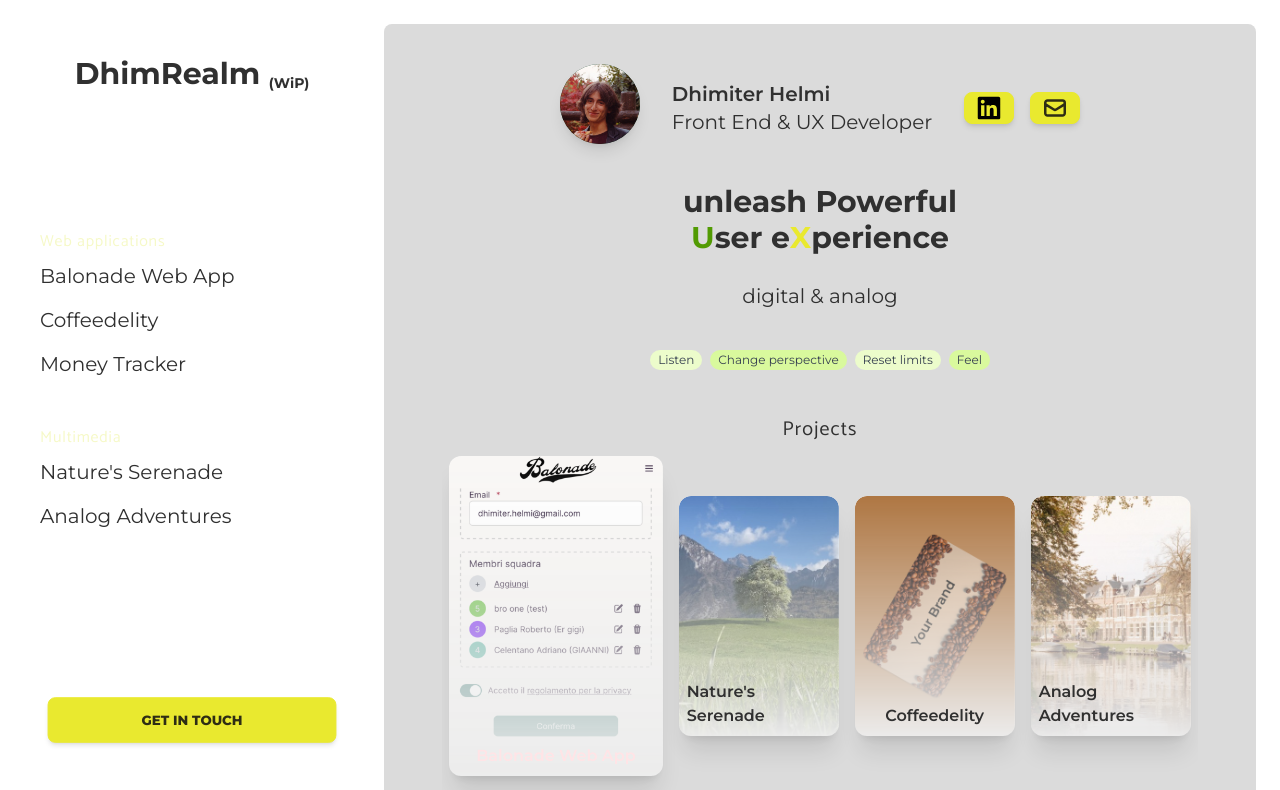
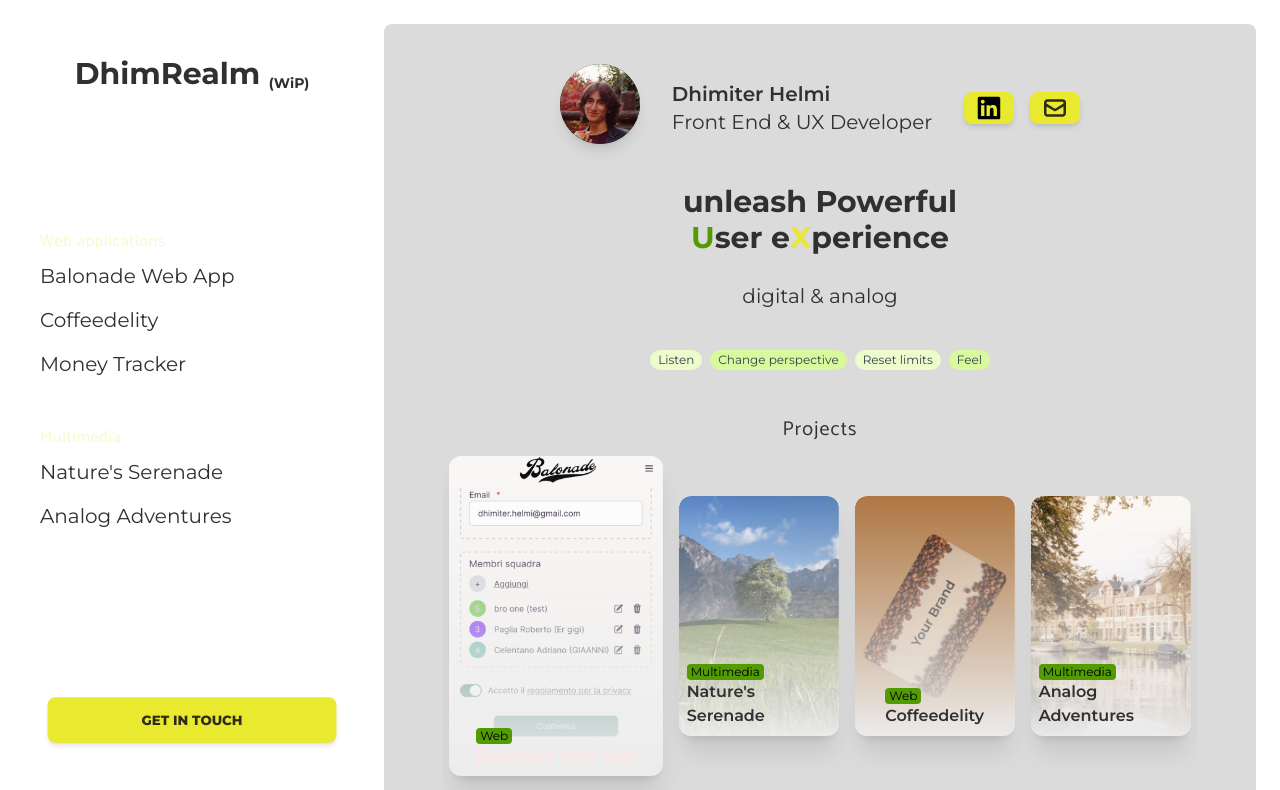
Before and after one commit to dhimiterPoison/dhimiterhelmi-old, a Next.js app: page / in a window 1280 px wide. Shown: the top 790 px of the page. Built offline with nearby package versions, Linux system fonts and the light colour scheme.

Commit message:
testing category chips on carousel cards

```diff
--- a/app/components/MyCarousel.tsx
+++ b/app/components/MyCarousel.tsx
@@ -28,22 +28,37 @@ const cards = [
         id: 1,
         path: 'balonade',
         title: 'Balonade Web App',
+        category: 'Web',
         img: BalonadeHomescreen,
     },
     {
         id: 2,
         path: 'natures-serenade',
         title: "Nature's Serenade",
+        category: 'Multimedia',
         img: NaturesSerenadeImage,
     },
-	{ id: 3, path: 'coffee-card', title: 'Coffeedelity', img: CoffeCardImage },
+    {
+        id: 3,
+        path: 'coffee-card',
+        title: 'Coffeedelity',
+        category: 'Web',
+        img: CoffeCardImage,
+    },
     {
         id: 4,
         path: 'analog-adventures',
         title: 'Analog Adventures',
+        category: 'Multimedia',
         img: AnalogAdventuresImage,
     },
-	{ id: 5, path: 'money-tracker', title: 'Money Tracker', img: MoneyTrackerCard },
+    {
+        id: 5,
+        path: 'money-tracker',
+        title: 'Money Tracker',
+        category: 'Web',
+        img: MoneyTrackerCard,
+    },
 ];
 
 const MyCarousel = () => {
@@ -55,13 +70,21 @@ const MyCarousel = () => {
         const handleScroll = () => {
             console.log('scrolling');
             const container = containerRef.current;
-			if (!container) {console.log('container not found'); return;}
+            if (!container) {
+                console.log('container not found');
+                return;
+            }
             console.log('container found');
 
             // Calculate the center of the container
             // const containerCenter = container.scrollLeft + container.offsetWidth / 2;
             const containerCenter = container.offsetWidth / 2;
-			console.log('Container center:', {containerCenter, containerData: container, scrollLeft: container.scrollLeft, offsetWidth: container.offsetWidth});
+            console.log('Container center:', {
+                containerCenter,
+                containerData: container,
+                scrollLeft: container.scrollLeft,
+                offsetWidth: container.offsetWidth,
+            });
             const line = lineRef.current;
             if (line) {
                 line.style.left = `${containerCenter}px`;
@@ -74,8 +97,16 @@ const MyCarousel = () => {
                 const card = container.children[index];
                 console.log('Card:', card);
 
-				if (!card) {console.log('card not found'); return;}
-				const cardWidth = (20 * parseFloat(getComputedStyle(document.documentElement).fontSize)) / (3/2); // Calculate the width based on the aspect ratio (height / 0.8 for 80rem height)
+                if (!card) {
+                    console.log('card not found');
+                    return;
+                }
+                const cardWidth =
+                    (20 *
+                        parseFloat(
+                            getComputedStyle(document.documentElement).fontSize
+                        )) /
+                    (3 / 2); // Calculate the width based on the aspect ratio (height / 0.8 for 80rem height)
                 const rect = card.getBoundingClientRect();
                 const cardCenter = rect.left + cardWidth / 2;
                 const distanceToCenter = Math.abs(containerCenter - cardCenter);
@@ -84,18 +115,27 @@ const MyCarousel = () => {
                 return { index, distanceToCenter };
             });
 
-
-
             console.log('Card indices:', cardIndices);
-			// // Find the index of the centered card with the smallest distance to the container center
+            // Find the index of the centered card with the smallest distance to the container center
             const centeredCardIndex = cardIndices.reduce(
                 (minIndex, card, currentIndex) => {
-					console.log("Min index:", minIndex, "Card:", card, "Current index:", currentIndex);
-					if (card && card.distanceToCenter < (cardIndices[minIndex]?.distanceToCenter || 0)) {
-						console.log("Card is smaller");
+                    console.log(
+                        'Min index:',
+                        minIndex,
+                        'Card:',
+                        card,
+                        'Current index:',
+                        currentIndex
+                    );
+                    if (
+                        card &&
+                        card.distanceToCenter <
+                            (cardIndices[minIndex]?.distanceToCenter || 0)
+                    ) {
+                        console.log('Card is smaller');
                         return currentIndex;
                     }
-					console.log("Card is bigger");
+                    console.log('Card is bigger');
                     return minIndex;
                 },
                 0
@@ -103,7 +143,7 @@ const MyCarousel = () => {
 
             console.log('Centered card index:', centeredCardIndex);
 
-			// // Update the state with the index of the centered card
+            // Update the state with the index of the centered card
             setSelectedCard(centeredCardIndex + 1);
         };
 
@@ -142,9 +182,14 @@ const MyCarousel = () => {
 							ease-in-out duration-200`}
                         onMouseOver={() => setSelectedCard(card.id)}
                     >
-						<Link href={card.path} className={`h-full w-full ${
-									active ? '' : 'pointer-events-none md:pointer-events-auto'
-								}`}>
+                        <Link
+                            href={card.path}
+                            className={`h-full w-full ${
+                                active
+                                    ? ''
+                                    : 'pointer-events-none md:pointer-events-auto'
+                            }`}
+                        >
                             <div
                                 className={`flex h-full w-full justify-center items-center ${
                                     active ? '' : ''
@@ -157,12 +202,19 @@ const MyCarousel = () => {
                                         active ? '' : ''
                                     } `}
                                 />
+                                <div className='flex flex-col absolute bottom-2 px-2'>
                                     <div
-									className={`card-title text-base absolute bottom-2 px-2 flex justify-center ${
+                                        className={`card-extra flex w-fit  px-1 rounded font-normal bg-primary text-xs text-black`}
+                                    >
+                                        {card.category}
+                                    </div>
+                                    <div
+                                        className={`card-title text-base flex justify-center ${
                                             active && 'text-rose-100'
                                         }`}
                                     >
                                         {card.title}
+                                    </div>
                                 </div>
                             </div>
                         </Link>
```
Lines whose indentation alone changed are shown as unchanged.
